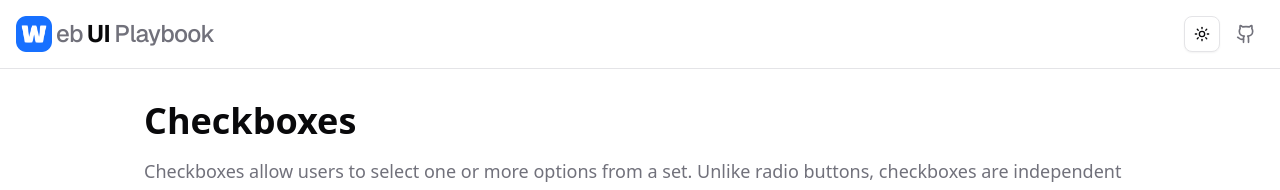
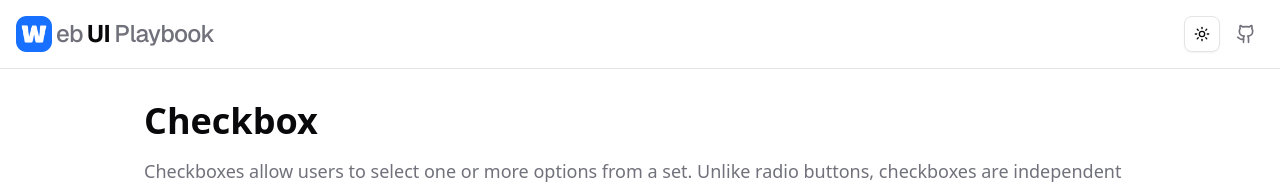
Before and after one commit to ahmadrafidev/web-ui-playbook, a Next.js app: page /playground/checkbox in a window 1280 px wide. Shown: the top 190 px of the page. Built offline with nearby package versions, Linux system fonts and the light colour scheme.

Commit message:
fix header placement and checkbox title

```diff
--- a/app/playground/alerts/page.tsx
+++ b/app/playground/alerts/page.tsx
@@ -16,9 +16,7 @@
 export default function AlertsPage() {
   return (
     <div className="min-h-screen bg-background">
-
       <div className="container max-w-5xl mx-auto px-4 py-8">
-        <Header />
 
         {/* Introduction */}
         <div className="mb-10">
--- a/app/playground/checkbox/page.tsx
+++ b/app/playground/checkbox/page.tsx
@@ -66,7 +66,7 @@
       <div className="container max-w-5xl mx-auto px-4 py-8">
         {/* Introduction */}
         <div className="mb-10">
-          <h2 className="text-4xl font-bold mb-4 text-foreground">Checkboxes</h2>
+          <h2 className="text-4xl font-bold mb-4 text-foreground">Checkbox</h2>
           <p className="text-base md:text-lg text-muted-foreground mb-6">
             Checkboxes allow users to select one or more options from a set. Unlike radio buttons, checkboxes are independent
             and allow multiple selections. They&apos;re essential for forms, settings, and multi-selection interfaces.
```
